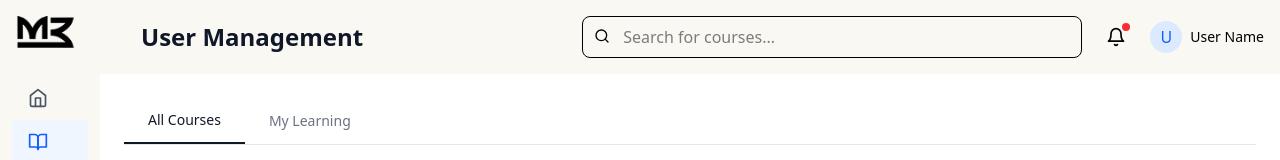
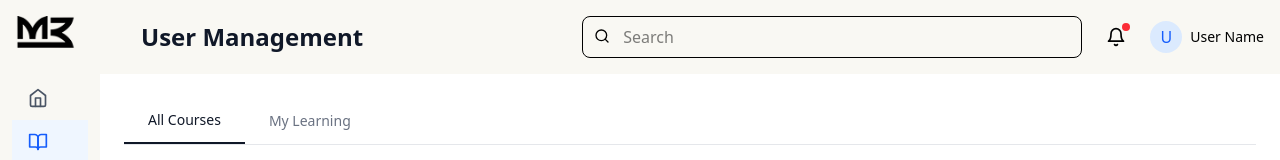
Before and after one commit to deshrajoffice677-sketch/react-usr-module-2, a React (Vite) app: page /courses in a window 1280 px wide. Shown: the top 160 px of the page. Built offline with nearby package versions, Linux system fonts and the light colour scheme.

Commit message:
Clear search bar

```diff
--- a/src/components/layout/MainLayout.tsx
+++ b/src/components/layout/MainLayout.tsx
@@ -39,7 +39,7 @@ const NavItem = ({ icon, text, isActive, sidebarOpen, onClick }: NavItemProps) =
 const MainLayout = ({
   children,
   showSearch = true,
-  searchPlaceholder = 'Search for courses...',
+  searchPlaceholder = 'Search',
 }: MainLayoutProps) => {
   const [sidebarOpen] = useState(true);
   const navigate = useNavigate();
```
